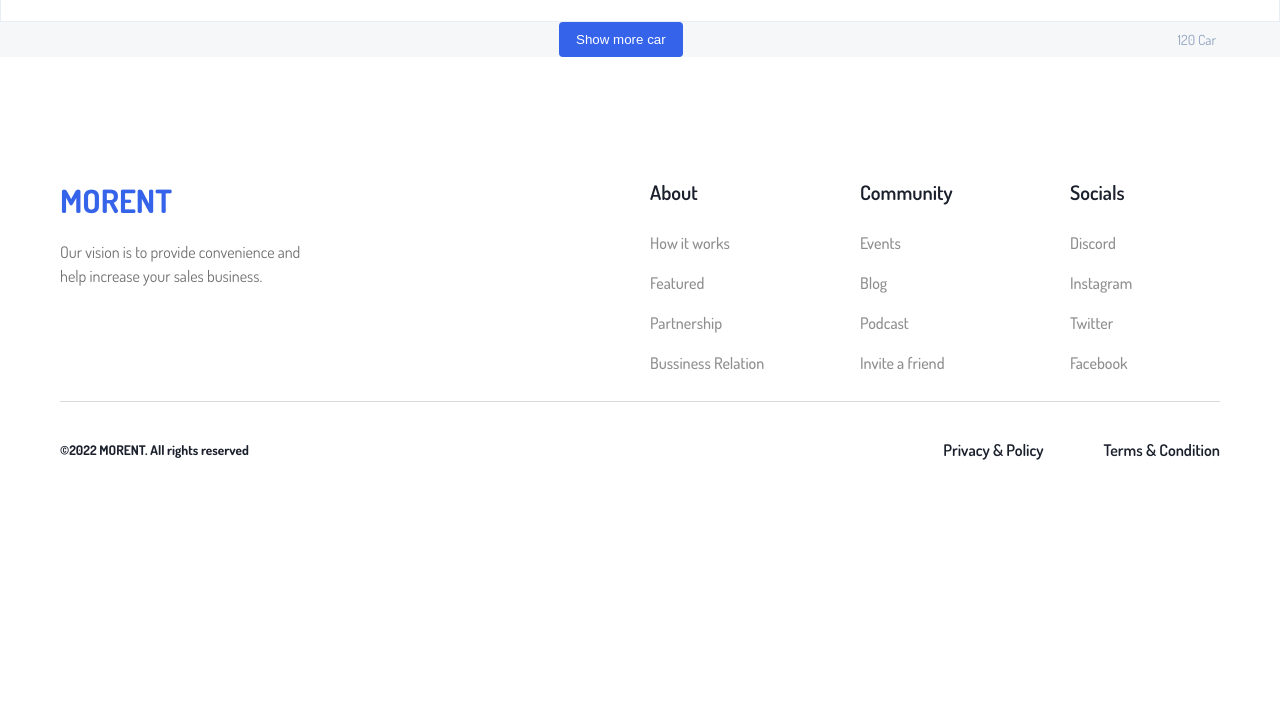
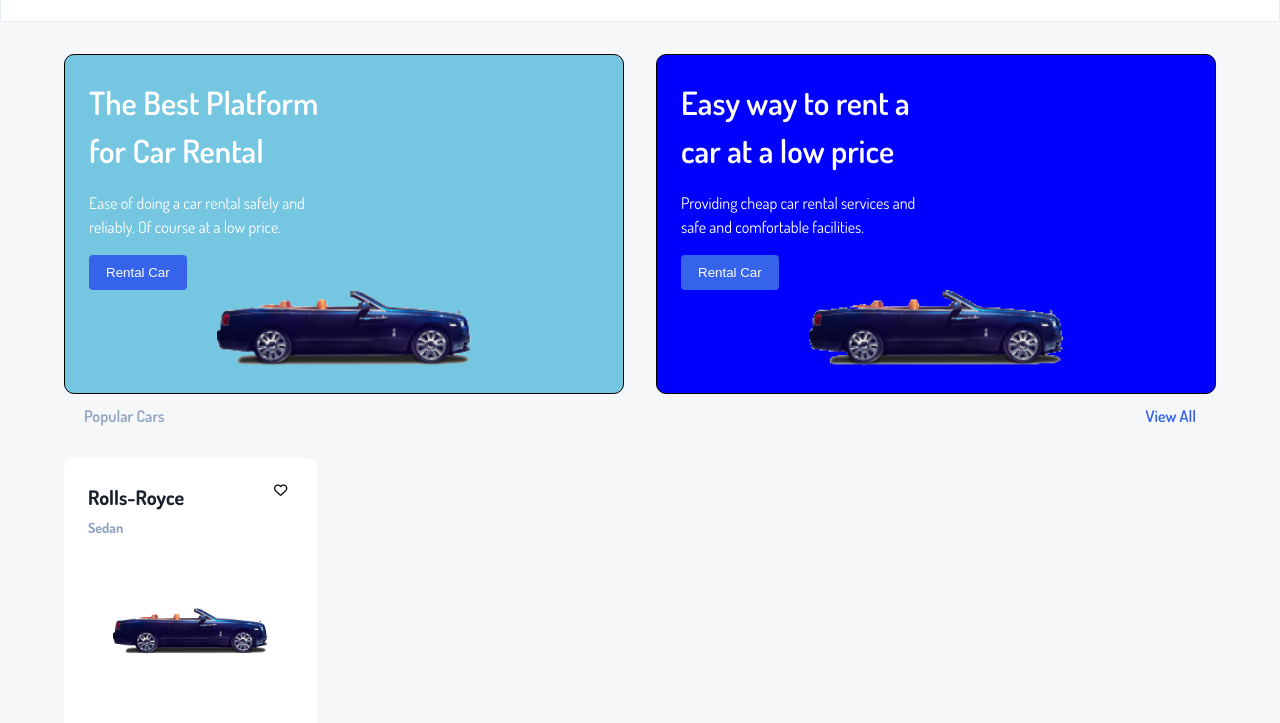
Before and after one commit to Orxan228/1-st-proj-Orient, a plain HTML site: page index.html in a window 1280 px wide. Shown: the part 77-800 px from the top of the page. Drawn offline with Linux system fonts and the light colour scheme.

Commit message:
some changes in main section

```diff
--- a/index.html
+++ b/index.html
@@ -1,13 +1,14 @@
 <!DOCTYPE html>
 <html lang="en">
   <head>
-    <meta charset="UTF-8">
-    <meta name="viewport" content="width=device-width, initial-scale=1.0">
+    <meta charset="UTF-8" />
+    <meta name="viewport" content="width=device-width, initial-scale=1.0" />
     <title>Morent</title>
-    <link rel="stylesheet" href="./css/style.css">
-    <link rel="preconnect" href="https://fonts.googleapis.com">
-    <link rel="preconnect" href="https://fonts.gstatic.com" crossorigin>
-    <link href="https://fonts.googleapis.com/css2?family=Dosis:wght@200;300;400;500;600;700;800&family=Plus+Jakarta+Sans:ital,wght@0,200..800;1,200..800&display=swap" rel="stylesheet">
+    <link rel="stylesheet" href="./css/style.css" />
+    <link rel="preconnect" href="https://fonts.googleapis.com" />
+    <link rel="preconnect" href="https://fonts.gstatic.com" crossorigin />
+    <link href="https://fonts.googleapis.com/css2?family=Dosis:wght@200;300;400;500;600;700;800&family=Plus+Jakarta+Sans:ital,wght@0,200..800;1,200..800&display=swap" rel="stylesheet"/>
+    <link rel="stylesheet" href="https://cdnjs.cloudflare.com/ajax/libs/font-awesome/6.5.2/css/all.min.css" integrity="sha512-SnH5WK+bZxgPHs44uWIX+LLJAJ9/2PkPKZ5QiAj6Ta86w+fsb2TkcmfRyVX3pBnMFcV7oQPJkl9QevSCWr3W6A==" crossorigin="anonymous" referrerpolicy="no-referrer" />
   </head>
   <body>
     <header class="header">
@@ -18,35 +19,48 @@
         <div class="header-search">
           <form class="header-form">
             <a href="#">
-                        <img class="header-search-icon" src="./assets/images/icons/magnifying-glass-solid.svg" alt="">
+              <img
+                class="header-search-icon"
+                src="./assets/images/icons/magnifying-glass-solid.svg"
+                alt=""
+              />
             </a>
-                    <input type="text" placeholder="Search something here">
+            <input type="text" placeholder="Search something here" />
             <a href="#">
-                        <img class="header-search-icon slider-icon" src="./assets/images/icons/sliders-solid.svg" alt="">
+              <img
+                class="header-search-icon slider-icon"
+                src="./assets/images/icons/sliders-solid.svg"
+                alt=""
+              />
             </a>
           </form>
-
         </div>
         <div class="header-action">
           <a href="#">
             <div class="action-item action-icon">
-                        <img src="./assets/images/icons/heart-solid.svg" alt="wishlist">
+              <img src="./assets/images/icons/heart-solid.svg" alt="wishlist" />
             </div>
           </a>
           <a href="#">
             <div class="action-item action-icon action-notification">
               <div class="notification-dot"></div>
-                        <img src="./assets/images/icons/bell-solid.svg" alt="notification">
+              <img
+                src="./assets/images/icons/bell-solid.svg"
+                alt="notification"
+              />
             </div>
           </a>
           <a href="#">
             <div class="action-item action-icon">
-                        <img src="./assets/images/icons/gear-solid.svg" alt="settings">
+              <img src="./assets/images/icons/gear-solid.svg" alt="settings" />
             </div>
           </a>
           <a href="#">
             <div class="action-item action-account">
-                        <img src="./assets/images/pngs/7c6c5d88e94501a481b5f732536c2851.png" alt="">
+              <img
+                src="./assets/images/pngs/7c6c5d88e94501a481b5f732536c2851.png"
+                alt=""
+              />
             </div>
           </a>
         </div>
@@ -55,24 +69,84 @@
         <div class="header-search-mobile">
           <form class="header-form-mobile">
             <a href="#">
-                        <img class="header-search-icon" src="./assets/images/icons/magnifying-glass-solid.svg" alt="">
+              <img
+                class="header-search-icon"
+                src="./assets/images/icons/magnifying-glass-solid.svg"
+                alt=""
+              />
             </a>
-                    <input type="text" placeholder="Search something here">
+            <input type="text" placeholder="Search something here" />
           </form>
         </div>
         <div class="mobile-filter">
           <a href="#">
-                    <img class="header-search-icon slider-icon" src="./assets/images/icons/sliders-solid.svg" alt="">
+            <img
+              class="header-search-icon slider-icon"
+              src="./assets/images/icons/sliders-solid.svg"
+              alt=""
+            />
           </a>
         </div>
       </div>
     </header>
     <main class="main">
       <div class="main-add">
-            <div class="main-add-top"></div>
+        <div class="main-add-top">
+          <div class="add-card add-top-left">
+            <div class="add-card-txt">
+              <p class="add-card-title">The Best Platform for Car Rental</p>
+              <p class="add-card-info">Ease of doing a car rental safely and reliably. Of course at a low price.</p>
+              <button class="btn btn-m btn-primary">Rental Car</button>
+            </div>
+            <div class="add-card-img">
+              <img class="add-img" src="./assets/images/pngs/car-2.png" alt="" />
+            </div>
+          </div>
+          <div class="add-card add-top-right">
+            <div class="add-card-txt">
+              <p class="add-card-title">Easy way to rent a car at a low price</p>
+              <p class="add-card-info">Providing cheap car rental services and safe and comfortable facilities.</p>
+              <button class="btn btn-m btn-primary">Rental Car</button>
+            </div>
+            <div class="add-card-img">
+              <img class="add-img" src="./assets/images/pngs/car-2.png" alt="" />
+            </div>
+          </div>
+        </div>
         <div class="main-add-bottom"></div>
       </div>
-        <div class="main-popular"></div>
+      <div class="main-popular">
+        <div class="popular-top">
+            <div class="popular-title">
+                <p>Popular Cars</p>
+            </div>
+            <div class="popular-more">
+                <a href="#">View All</a>
+            </div>
+        </div>
+        <div class="popular-bottom">
+            <div class="popular-card">
+                <div class="popular-card-top">
+                    <div class="popular-card-top-title">
+                        <p class="car-name">Rolls-Royce</p>
+                        <p class="car-type">Sedan</p>
+                    </div>
+                    <button class="popular-card-top-wishBtn">
+                        <i class="fa-regular fa-heart"></i>
+                    </button>
+                </div>
+                <div class="popular-card-img">
+                    <img src="./assets/images/pngs/car-2.png" alt="">
+                </div>
+                <div class="popular-card-bottom">
+                    <div class="car-info">
+
+                    </div>
+                    <div class="car-price"></div>
+                </div>
+            </div>
+        </div>
+      </div>
       <div class="main-recommendation"></div>
       <div class="main-more">
         <button class="btn btn-m btn-primary more-btn">Show more car</button>
@@ -86,7 +160,10 @@
             <a href="#">MORENT</a>
           </h2>
           <div class="footer-logo-txt">
-                    <p>Our vision is to provide convenience and help increase your sales business.</p>
+            <p>
+              Our vision is to provide convenience and help increase your sales
+              business.
+            </p>
           </div>
         </div>
         <div class="footer-top-right">
@@ -122,7 +199,6 @@
           <a href="#">Terms & Condition</a>
         </div>
       </div>
-
     </footer>
   </body>
 </html>
--- a/scss/pages/_home.scss
+++ b/scss/pages/_home.scss
@@ -1,6 +1,120 @@
 main{
     background-color: #F6F7F9;
-    padding: 0 64px;
+    padding: 32px 64px;
+}
+
+.main-add-top{
+    display: flex;
+    align-items: center;
+    gap: 32px;
+}
+.add-card{
+    flex: 1;
+    border: 1px solid black;
+    padding: 24px;
+    color: white;
+    border-radius: 10px;
+}
+
+.add-top-left{
+    background-color: rgb(116, 198, 225);
+}
+.add-top-right{
+    background-color: blue;
+}
+.add-card-txt{
+    width: 50%;
+    display: flex;
+    align-items: flex-start;
+    justify-content: flex-start;
+    gap: 16px;
+    flex-direction: column;
+}
+.add-card-title{
+    font-size: 32px;
+    font-weight: 600;
+    line-height: 48px;
+}
+.add-card-info{
+    font-size: 16px;
+    line-height: 24px;
+}
+.add-card-img{
+    display: flex;
+    align-items: center;
+    justify-content: center;
+}
+.add-img{
+    width: 50%;
+}
+
+.popular-top{
+    padding: 10px 20px;
+    display: flex;
+    align-items: center;
+    justify-content: space-between;
+    margin-bottom: 20px;
+}
+
+.popular-title{
+    color: $secondary-300;
+    font-size: 16px;
+    line-height: 20px;
+    font-weight: 600;
+}
+.popular-more a{
+    text-decoration: none;
+    color: $primary-500;
+    font-size: 16px;
+    line-height: 20px;
+    font-weight: 600;
+}
+
+.popular-bottom{
+    display: flex;
+    align-items: center;
+    flex-wrap: wrap;
+    gap: 32px;
+}
+
+.popular-card{
+    width: 22%;
+    padding: 24px;
+    background-color: $white;
+    border-radius: 10px;
+}
+
+.popular-card-top{
+    display: flex;
+    align-items: flex-start;
+    justify-content: space-between;
+}
+
+.popular-card-top-title{
+    display: flex;
+    flex-direction: column;
+    align-items: flex-start;
+    justify-content: flex-start;
+    gap: 5px;
+}
+.car-name{
+    font-size: 20px;
+    line-height: 30px;
+    font-weight: 700;
+    color: $secondary-500;
+}
+.car-type{
+    color: $secondary-300;
+    font-weight: 700;
+    font-size: 14px;
+}
+.popular-card-top-wishBtn{
+    background-color: transparent;
+    border: none;
+}
+
+.popular-card-img{
+    padding: 70px 25px;
 }
 
 .more-btn{
@@ -11,7 +125,6 @@
     display: flex;
     align-items: center;
 }
-
 .more-link{
     color: #90A3BF;
     font-size: 14px;
```
Also changed, not shown: assets/images/pngs/car-1.jpg (added), assets/images/pngs/car-2.png (added), css/style.css, 1 other file. Lines whose indentation alone changed are shown as unchanged.
